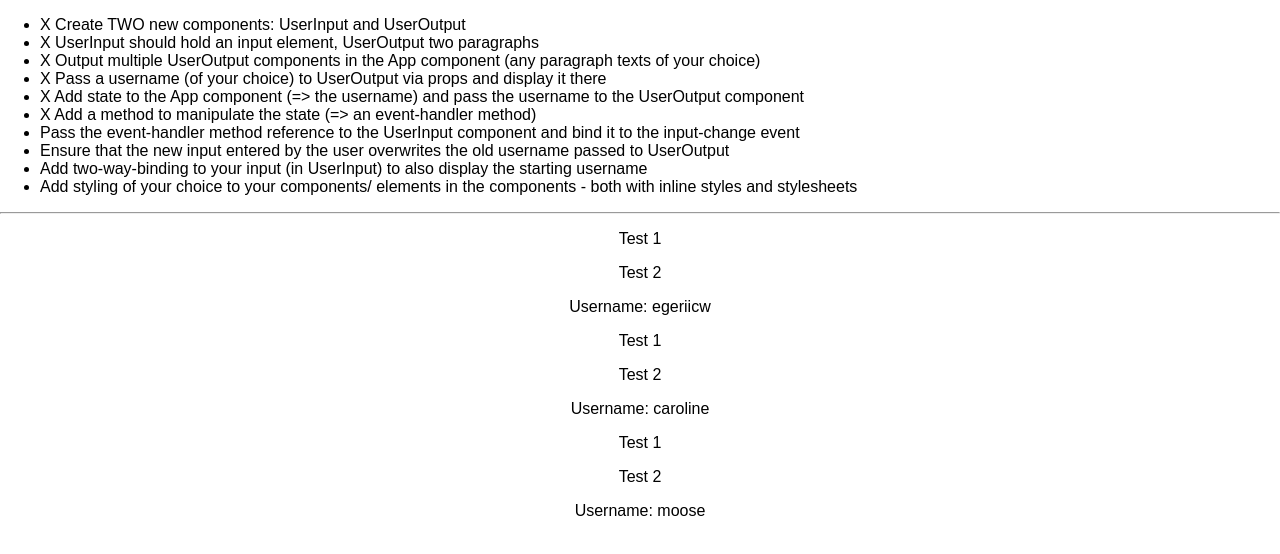
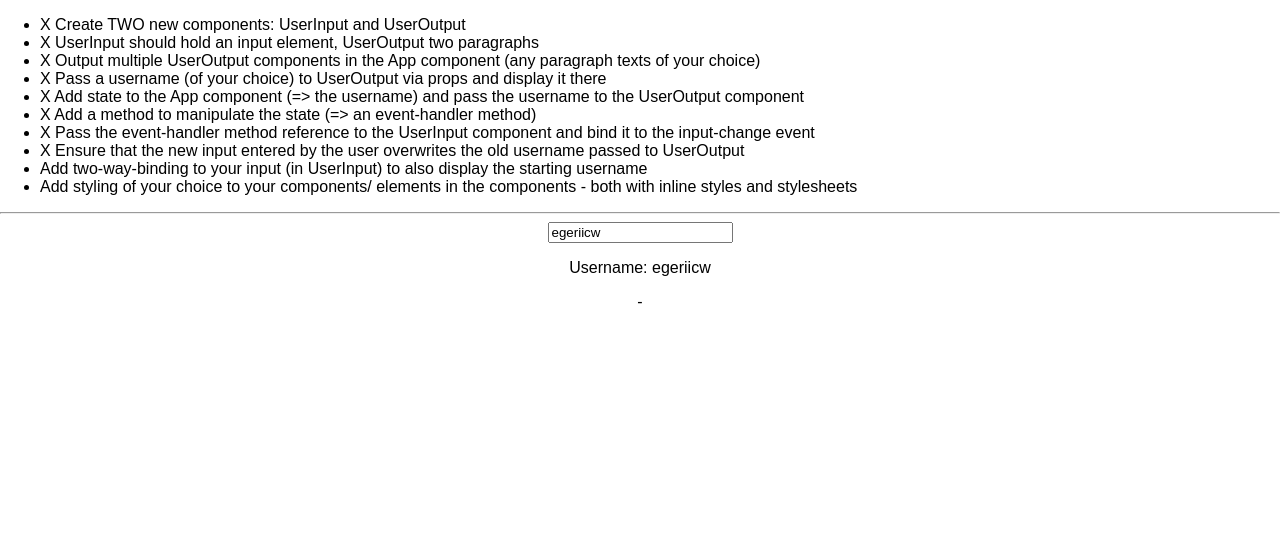
Before and after one commit to egeriicw/react-complete-guide_lesson50optional, a React (Create React App) app: page / in a window 1280 px wide. Shown: the top 554 px of the page. Built offline with nearby package versions, Linux system fonts and the light colour scheme.

Commit message:
Set up event handler and 2-way binding

```diff
--- a/src/App.js
+++ b/src/App.js
@@ -1,26 +1,13 @@
 import React, { Component } from 'react';
 import './App.css';
 import UserOutput from './Components/UserOutput/UserOutput';
+import UserInput from './Components/UserInput/UserInput';
 
 class App extends Component {
-  state = {
-    usernames: [
-      {username: "egeriicw"},
-      {username: "caroline"},
-      {username: "moose"},
-    ]
-  }
 
-  changeUsernameHandler = (event) => {
-    console.log("changed username!")
-    this.setState({
-      usernames: [
-        {username: "egeriicw"},
-        {username: "caroline"},
-        {username: "moose"},
-      ],
-    })
-  }
+  state = {username: "egeriicw"};
+
+  changeUsernameHandler = (event) => {this.setState({username: event.target.value})};
 
   render() {
     return (
@@ -32,15 +19,18 @@ class App extends Component {
           <li>X Pass a username (of your choice) to UserOutput via props and display it there</li>
           <li>X Add state to the App component (=> the username) and pass the username to the UserOutput component</li>
           <li>X Add a method to manipulate the state (=> an event-handler method)</li>
-          <li>Pass the event-handler method reference to the UserInput component and bind it to the input-change event</li>
-          <li>Ensure that the new input entered by the user overwrites the old username passed to UserOutput</li>
+          <li>X Pass the event-handler method reference to the UserInput component and bind it to the input-change event</li>
+          <li>X Ensure that the new input entered by the user overwrites the old username passed to UserOutput</li>
           <li>Add two-way-binding to your input (in UserInput) to also display the starting username</li>
           <li>Add styling of your choice to your components/ elements in the components - both with inline styles and stylesheets</li>
         </ul>
         <hr />
-        <UserOutput username={this.state.usernames[0].username}/>
-        <UserOutput username={this.state.usernames[1].username}/>
-        <UserOutput username={this.state.usernames[2].username} />
+        <UserInput
+          changed={this.changeUsernameHandler}
+          currentName={this.state.username} />
+        <UserOutput
+          changed={this.changeUsernameHandler}
+          username={this.state.username}/>
       </div>
     );
   }
--- a/src/Components/UserInput/UserInput.js
+++ b/src/Components/UserInput/UserInput.js
@@ -1,8 +1,11 @@
 import React from 'react';
 
-const userinput = () => {
+const userinput = (props) => {
     return (
-        <input type="text" />
+        <input type="text"
+            onChange={props.changed}
+            value={props.currentName}
+        />
     )
 }
 
--- a/src/Components/UserOutput/UserOutput.js
+++ b/src/Components/UserOutput/UserOutput.js
@@ -3,9 +3,8 @@ import React from 'react';
 const useroutput = (props) => {
     return (
         <div>
-            <p>Test 1</p>
-            <p>Test 2</p>
             <p>Username: {props.username}</p>
+            <p>-</p>
         </div>
     )
 }
```
